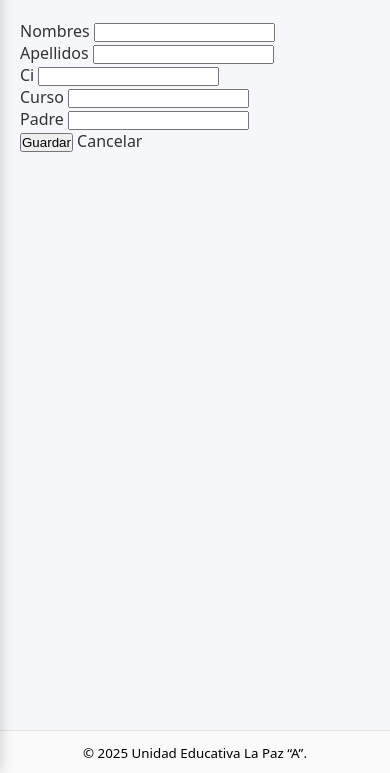
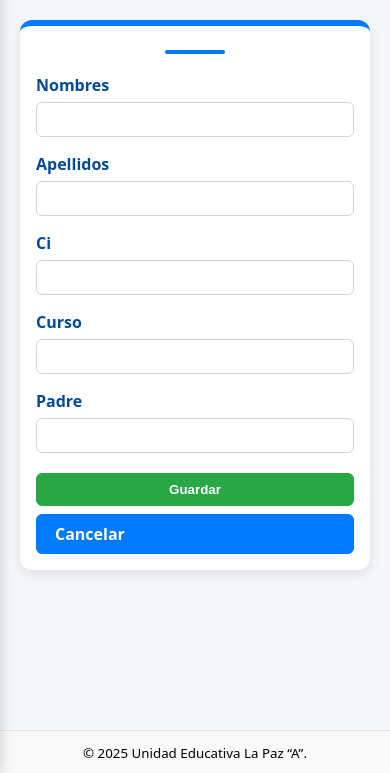
Before and after one commit to denilsaa/UNIDAD-EDUCATIVA-LA-PAZ-A-, a Django app: template apps/estudiantes/templates/estudiantes/formulario_estudiante.html in a window 390 px wide. Shown: the part 71-844 px from the top of the page. Run offline with Django 3.2, Linux system fonts and the light colour scheme; the template is opened without the code that fills it, so the values that code supplies are empty, except form fields; tables that the repository leaves empty hold one stand-in row (values such as "Sample post"); form fields are guessed from the names that the template uses.

Commit message:
Dashboard del Director, Seccion de Nuevo Estudiante - Diseño basico del formulario para la creacion del estudiante, responsivo

```diff
--- /dev/null
+++ b/apps/estudiantes/static/estudiantes/css/formulario_estudiante.css
@@ -0,0 +1,112 @@
+/* ================== FORMULARIO ================== */
+.form-estudiante {
+  background-color: #fff;
+  padding: 24px;
+  border-radius: 12px;
+  box-shadow: 0 4px 12px rgba(0,0,0,0.1);
+  max-width: 600px;
+  margin: 0 auto 40px auto;
+  border-top: 6px solid #007bff;
+}
+
+/* ================== HEADER DEL FORMULARIO ================== */
+.form-estudiante .titulo-form {
+  font-size: 1.6rem;
+  font-weight: 700;
+  color: #004a99;
+  margin-bottom: 20px;
+  text-align: center;
+  position: relative;
+}
+
+.form-estudiante .titulo-form::after {
+  content: '';
+  display: block;
+  width: 60px;
+  height: 4px;
+  background-color: #007bff;
+  border-radius: 2px;
+  margin: 8px auto 0 auto;
+}
+
+/* ================== GRUPOS DEL FORM ================== */
+.form-estudiante .form-group {
+  margin-bottom: 16px;
+  display: flex;
+  flex-direction: column;
+}
+
+.form-estudiante .form-group label {
+  font-weight: 600;
+  margin-bottom: 6px;
+  color: #004a99;
+}
+
+.form-estudiante .form-group input,
+.form-estudiante .form-group select {
+  padding: 8px 12px;
+  border: 1px solid #cdd4e0;
+  border-radius: 6px;
+  font-size: 0.95rem;
+  transition: border-color 0.2s, box-shadow 0.2s;
+}
+
+.form-estudiante .form-group input:focus,
+.form-estudiante .form-group select:focus {
+  border-color: #007bff;
+  box-shadow: 0 0 4px rgba(0,123,255,0.3);
+  outline: none;
+}
+
+/* ================== ACCIONES ================== */
+.form-estudiante .form-actions {
+  display: flex;
+  gap: 12px;
+  justify-content: flex-start;
+  margin-top: 20px;
+}
+
+.form-estudiante .btn-guardar {
+  background-color: #28a745;
+  color: #fff;
+  border: 1px solid #28a745;
+  padding: 8px 18px;
+  border-radius: 6px;
+  font-weight: 600;
+  cursor: pointer;
+  transition: all 0.2s ease;
+}
+
+.form-estudiante .btn-guardar:hover {
+  background-color: #19692c;
+  border-color: #19692c;
+}
+
+.form-estudiante .btn-volver {
+  display: inline-block;
+  padding: 8px 18px;
+  border-radius: 6px;
+  background-color: #007bff;
+  color: #fff;
+  font-weight: 600;
+  text-decoration: none;
+  border: 1px solid #007bff;
+  transition: all 0.2s ease;
+}
+
+.form-estudiante .btn-volver:hover {
+  background-color: #004a99;
+  border-color: #004a99;
+}
+
+/* ================== RESPONSIVE ================== */
+@media (max-width: 640px) {
+  .form-estudiante {
+    padding: 16px;
+  }
+
+  .form-estudiante .form-actions {
+    flex-direction: column;
+    gap: 8px;
+  }
+}
--- a/apps/estudiantes/templates/estudiantes/formulario_estudiante.html
+++ b/apps/estudiantes/templates/estudiantes/formulario_estudiante.html
@@ -1,19 +1,37 @@
 {% extends "layout/base_dashboard.html" %}
+{% load static %}
+
 {% block title %}{{ view.object|default_if_none:"Nuevo estudiante" }}{% endblock %}
 
+{% block extra_css %}
+<link rel="stylesheet" href="{% static 'estudiantes/css/formulario_estudiante.css' %}">
+{% endblock %}
+
 {% block content %}
-<h2>{{ view.object|default_if_none:"Nuevo estudiante" }}</h2>
-<form method="post" enctype="multipart/form-data">
+<form method="post" enctype="multipart/form-data" class="form-estudiante">
+  <h2 class="titulo-form">{{ view.object|default_if_none:"Nuevo estudiante" }}</h2>
   {% csrf_token %}
   {{ form.non_field_errors }}
-  <div class="grid">
-    <div>{{ form.nombres.label_tag }} {{ form.nombres }}</div>
-    <div>{{ form.apellidos.label_tag }} {{ form.apellidos }}</div>
-    <div>{{ form.ci.label_tag }} {{ form.ci }}</div>
-    <div>{{ form.curso.label_tag }} {{ form.curso }}</div>
-    <div>{{ form.padre.label_tag }} {{ form.padre }}</div>
+
+  <div class="form-group">
+    {{ form.nombres.label_tag }} {{ form.nombres }}
   </div>
-  <button type="submit">Guardar</button>
-  <a href="{% url 'estudiantes:listar' %}">Cancelar</a>
+  <div class="form-group">
+    {{ form.apellidos.label_tag }} {{ form.apellidos }}
+  </div>
+  <div class="form-group">
+    {{ form.ci.label_tag }} {{ form.ci }}
+  </div>
+  <div class="form-group">
+    {{ form.curso.label_tag }} {{ form.curso }}
+  </div>
+  <div class="form-group">
+    {{ form.padre.label_tag }} {{ form.padre }}
+  </div>
+
+  <div class="form-actions">
+    <button type="submit" class="btn-guardar">Guardar</button>
+    <a href="{% url 'estudiantes:listar' %}" class="btn-volver">Cancelar</a>
+  </div>
 </form>
 {% endblock %}
```
